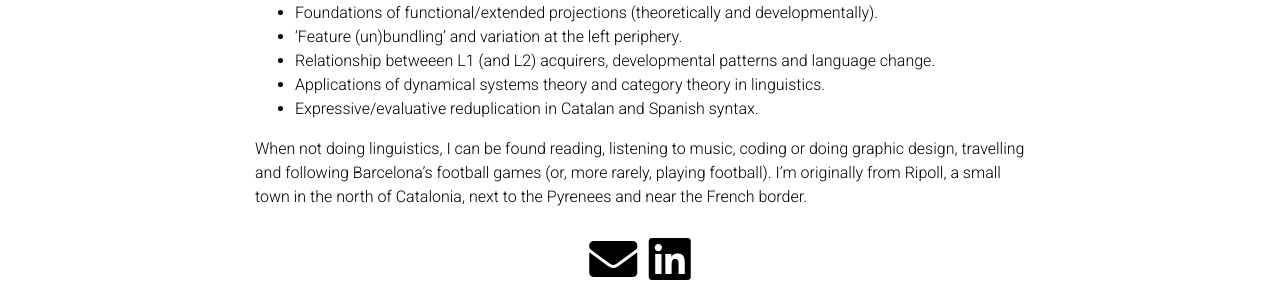
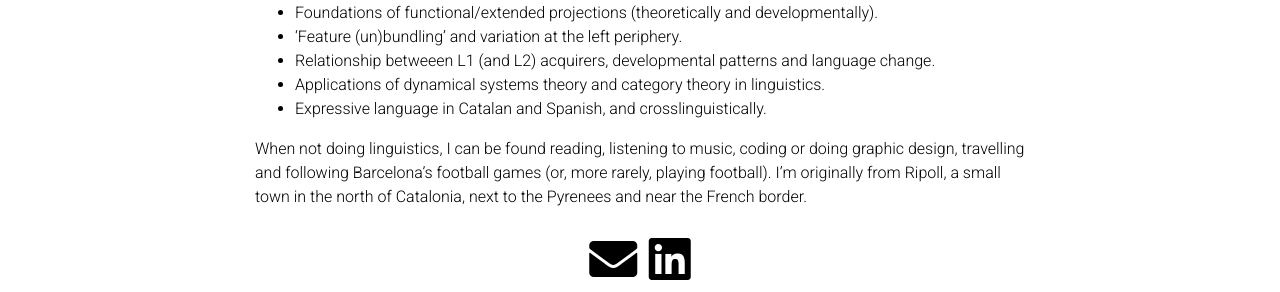
Before and after one commit to nuria-bosch/nuria-bosch.github.io, a Jekyll site: the page built from _pages/about.md, in a window 1280 px wide and 1079 px high. Shown: the part 712-1004 px from the top of the window. Built offline with Jekyll 4.4.1, drawn with Linux system fonts in a browser that asks for light colours; full-size pictures stand in for the smaller copies a plugin makes; emoji names are drawn with the system emoji font; comment, search, counter and statistics services are not loaded; a style sheet for code colours, icons or effects is not loaded.

Commit message:
Update about.md

```diff
--- a/_pages/about.md
+++ b/_pages/about.md
@@ -32,6 +32,6 @@ Some of the projects I've worked on and/or I'm interested in include:
 - 'Feature (un)bundling' and variation at the left periphery.
 - Relationship betweeen L1 (and L2) acquirers, developmental patterns and language change.
 - Applications of dynamical systems theory and category theory in linguistics.
-- Expressive/evaluative reduplication in Catalan and Spanish syntax.
+- Expressive language in Catalan and Spanish, and crosslinguistically.
 
 When not doing linguistics, I can be found reading, listening to music, coding or doing graphic design, travelling and following Barcelona's football games (or, more rarely, playing football). I'm originally from Ripoll, a small town in the north of Catalonia, next to the Pyrenees and near the French border.
```
